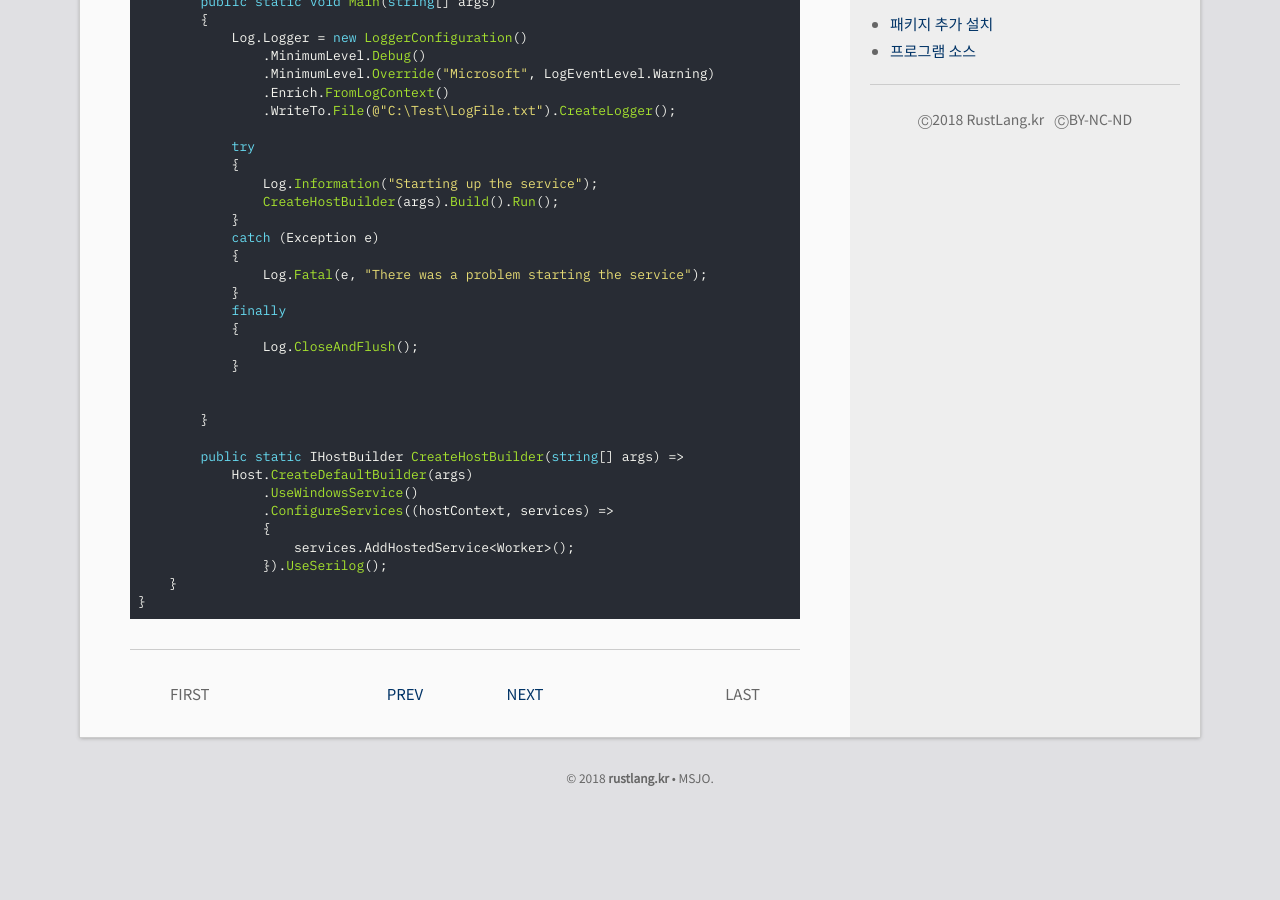
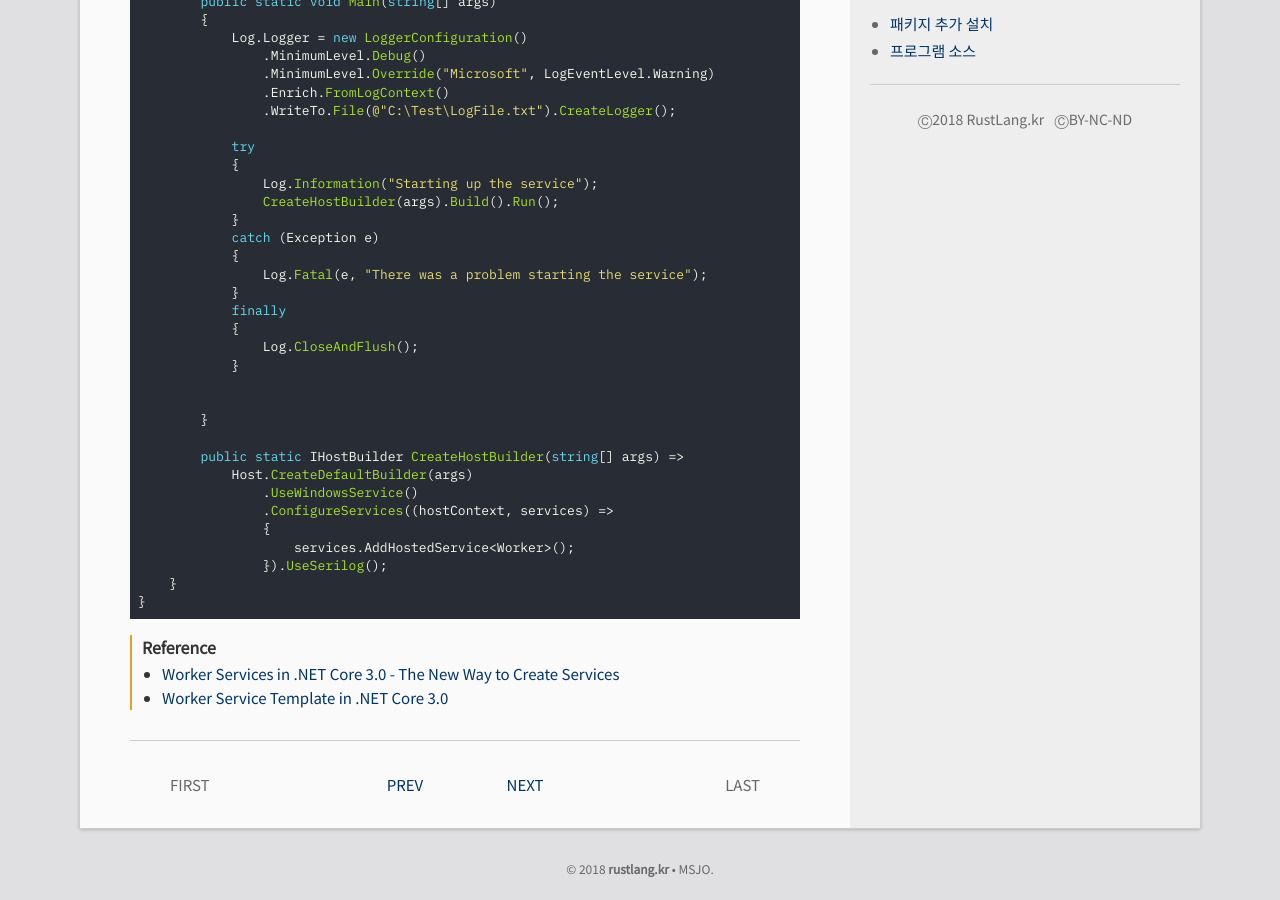
Before and after one commit to DebugJO/rustlang, a Jekyll site: the page built from _posts/2019-09-12-1.md, in a window 1280 px wide and 900 px high, scrolled down 1948 px. Built offline with Jekyll 4.4.1, drawn with Linux system fonts in a browser that asks for light colours; before the commit the page ends 2757 px from its top, so only the background shows below that.

Commit message:
Worker Services in .NET Core 3.0

````diff
--- a/_posts/2019-09-12-1.md
+++ b/_posts/2019-09-12-1.md
@@ -129,3 +129,7 @@ namespace WebsiteStatus
     }
 }
 ```
+
+> Reference
+> * [Worker Services in .NET Core 3.0 - The New Way to Create Services](https://www.youtube.com/watch?v=PzrTiz_NRKA)
+> * [Worker Service Template in .NET Core 3.0](https://dzone.com/articles/worker-service-template-in-net-core-30)
````
